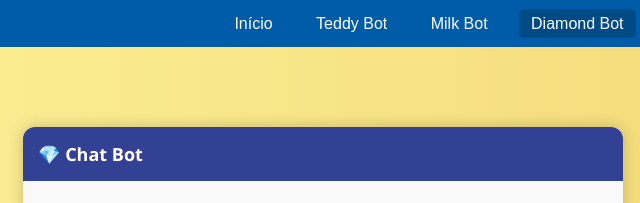
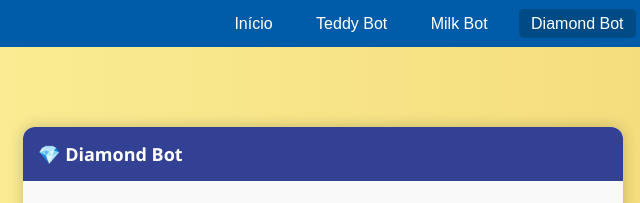
Before and after one commit to gabrielrechmoura-senai2/hubchatbots, a plain HTML site: page chat3/index.html in a window 1280 px wide. Shown: the top 203 px of the page, 317-957 px from the left. Drawn offline with Linux system fonts and the light colour scheme.

Commit message:
Update index.html

```diff
--- a/chat3/index.html
+++ b/chat3/index.html
@@ -2,7 +2,7 @@
 <html lang="pt-BR">
 <head>
   <meta charset="UTF-8">
-  <title>Emoji de diamanete Diamond Bot</title>
+  <title>💎 Diamond Bot</title>
   <link rel="stylesheet" href="../assets/css/header.css">
   <style> /*-- Início da seção de estilos CSS */
 
@@ -146,7 +146,7 @@
     <!-- Container principal do chat -->
     <div id="chat">
       <!-- Cabeçalho com nome do bot -->
-      <div id="header">💎 Chat Bot</div>
+      <div id="header">💎 Diamond Bot</div>
 
       <!-- Área de mensagens (contém a mensagem inicial do bot) -->
       <div id="messages">
```
